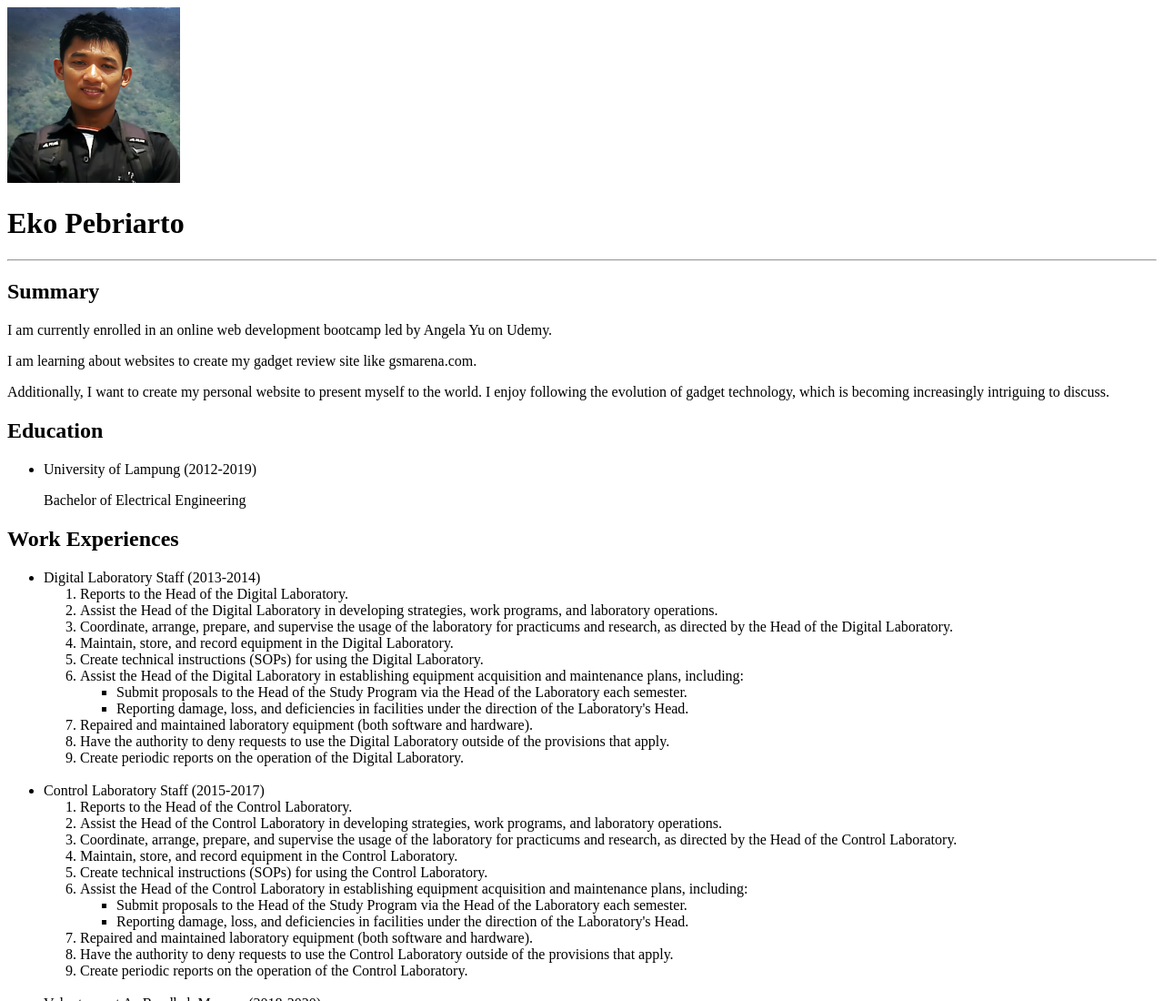
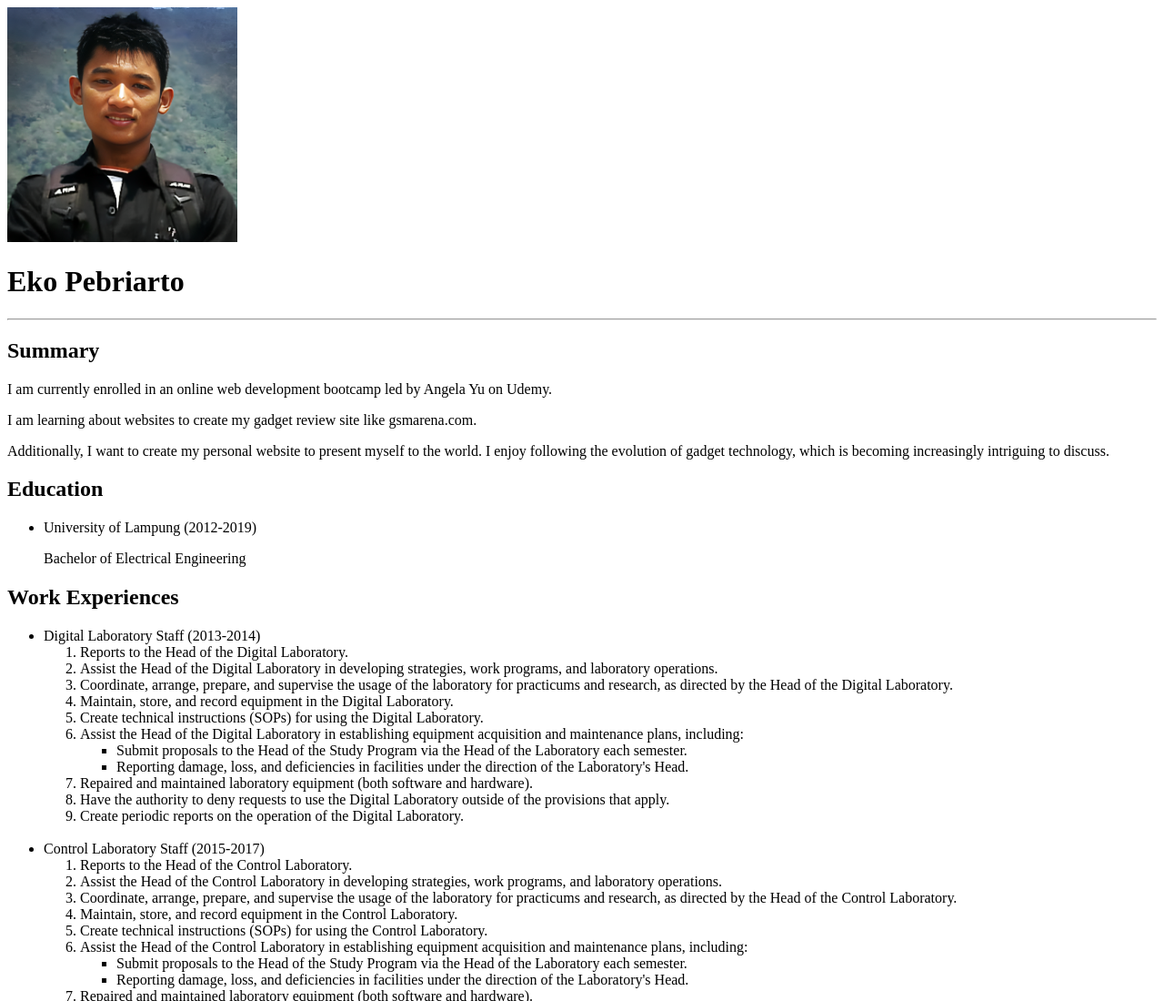
Before and after one commit to pebriarto/html-portfolio, a plain HTML site: page index.html in a window 1280 px wide. Shown: the top 1100 px of the page at 91% size. Drawn offline with Linux system fonts and the light colour scheme.

Commit message:
Update index.html

```diff
--- a/index.html
+++ b/index.html
@@ -7,7 +7,7 @@
     </head>
 
     <body>
-        <img src="./images/photo.png" alt="I am wearing a black shirt" style="max-width:15%; height:auto;">
+        <img src="./images/photo.png" alt="I am wearing a black shirt" style="max-width:20%; height:auto;">
         <h1>Eko Pebriarto</h1>
         <hr>
         <h2>Summary</h2>
```
